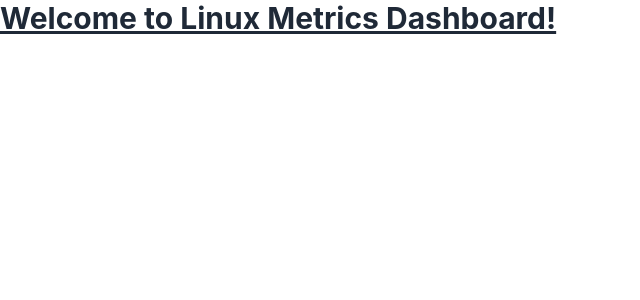
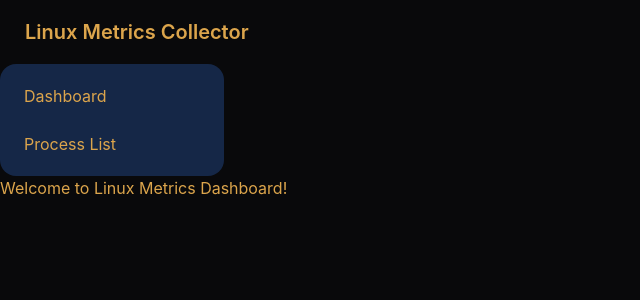
Before and after one commit to TiNewman/LinuxMetricsCollector, a Next.js app in the folder client/metrics-dashboard/: page / in a window 1280 px wide. Shown: the top 300 px of the page, without its empty margins (0-640 px from the left). Built offline with nearby package versions, Linux system fonts and the light colour scheme.

Commit message:
added color scheme to UI and refactored the Nav Bar

```diff
--- /dev/null
+++ b/client/metrics-dashboard/components/Layout.js
@@ -0,0 +1,17 @@
+// components/Layout.js
+
+import Header from "./Header";
+import NavBar from "./NavBar";
+import Head from "next/head";
+
+const Layout = ({children}) => (
+  <div className="Layout">
+    <Head>
+      <title>Metrics Collector</title>
+    </Head>
+    <NavBar />
+    {children}
+  </div>
+);
+
+export default Layout;
--- /dev/null
+++ b/client/metrics-dashboard/components/NavBar.js
@@ -0,0 +1,15 @@
+import Link from 'next/link'
+
+const NavBar = () => (
+  <div>
+    <div className="navbar bg-base-100">
+      <a className="btn btn-ghost normal-case text-xl">Linux Metrics Collector</a>
+    </div>
+    <ul class="menu bg-secondary w-56 p-2 rounded-box">
+      <li><Link href="../pages/index"><a>Dashboard</a></Link></li>
+      <li><Link href="../pages/process_list"><a>Process List</a></Link></li>
+    </ul>
+  </div>
+);
+
+export default NavBar;
--- a/client/metrics-dashboard/pages/_app.js
+++ b/client/metrics-dashboard/pages/_app.js
@@ -1,7 +1,12 @@
+import Layout from '../components/Layout'
 import '../styles/globals.css'
 
 function MyApp({ Component, pageProps }) {
-  return <Component {...pageProps} />
+  return (
+    <Layout>
+      <Component {...pageProps} />
+    </Layout>
+  )
 }
 
 export default MyApp
--- a/client/metrics-dashboard/pages/index.js
+++ b/client/metrics-dashboard/pages/index.js
@@ -2,8 +2,16 @@ import Head from 'next/head'
 import Image from 'next/image'
 import styles from '../styles/Home.module.css'
 
-export default function Home() {
-  return (
-    <h1 className="text-3xl font-bold underline">Welcome to Linux Metrics Dashboard!</h1>
-  )
-}
+//This will be the file for the main dashboard view with all of the elements
+
+// pages/index.js
+
+import Layout from "../components/Layout";
+
+const Index = () => (
+  <div>
+    <h1> Welcome to Linux Metrics Dashboard!</h1>
+  </div>
+);
+
+export default Index;
--- /dev/null
+++ b/client/metrics-dashboard/pages/process_list.js
@@ -0,0 +1,9 @@
+// pages/explore.js
+
+import Layout from "../components/Layout";
+
+const processListView = props => (
+   <h1> This is the Process List Page </h1>
+);
+
+export default processListView;
--- a/client/metrics-dashboard/tailwind.config.js
+++ b/client/metrics-dashboard/tailwind.config.js
@@ -3,9 +3,20 @@ module.exports = {
     './public/index.html',
     "./pages/**/*.{js,ts,jsx,tsx}",
     './src/**/*.css',
+    "./components/**/*.{js,ts,jsx,tsx}"
   ],
   theme: {
     extend: {},
   },
-  plugins: [require("daisyui")]
+  plugins: [require("daisyui")],
+  daisyui: {
+      styled: true,
+      themes: ["luxury"],
+      base: true,
+      utils: true,
+      logs: true,
+      rtl: false,
+      prefix: "",
+      darkTheme: "dark"
+    }
 }
```
Also changed, not shown: client/metrics-dashboard/components/Header.js (added).
